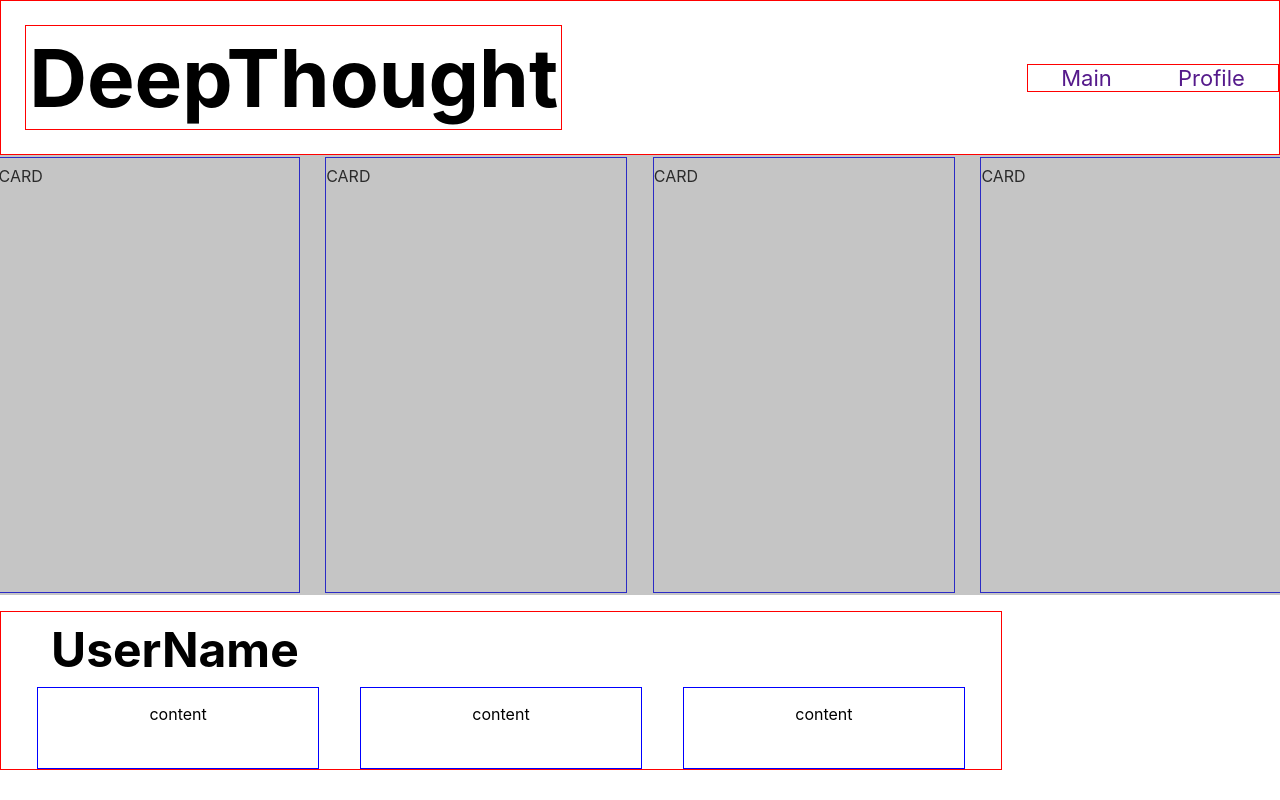
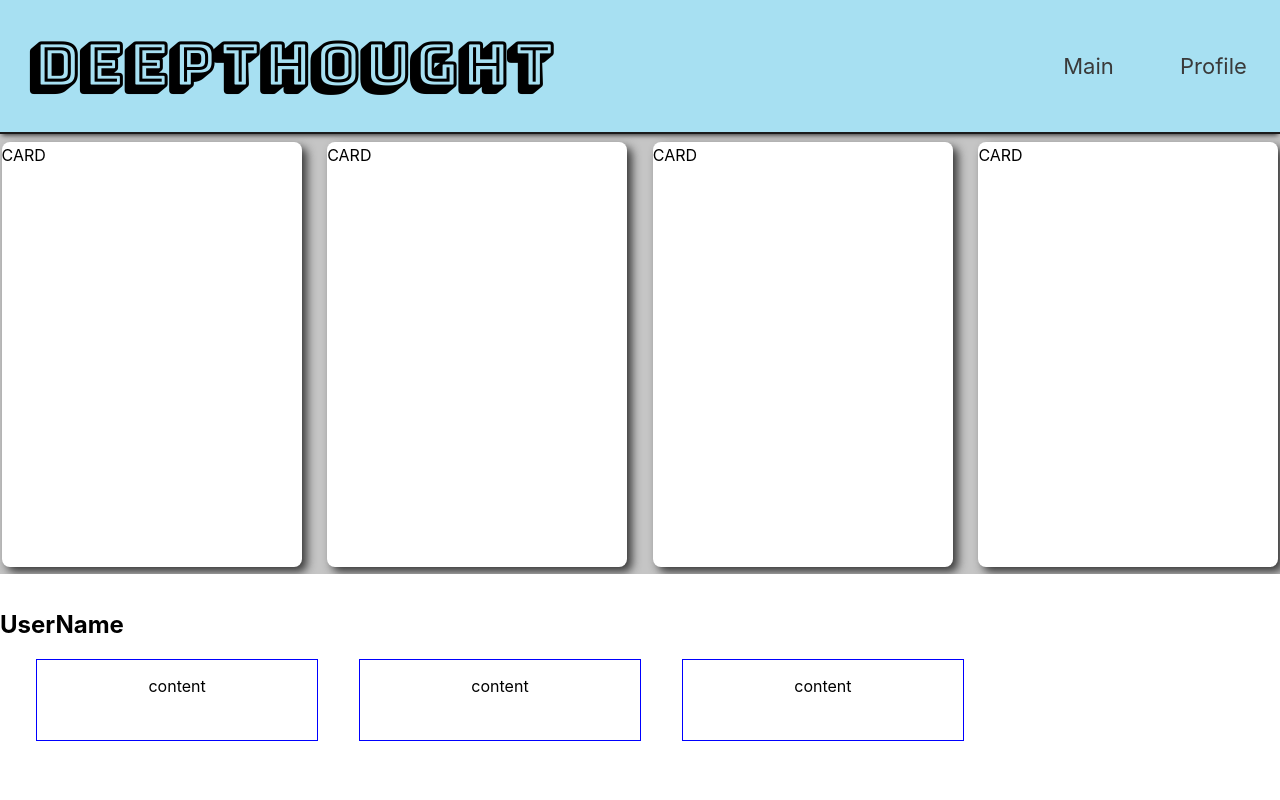
Before and after one commit to KevinKra/DeepThought, a React (Create React App) app: page / in a window 1280 px wide. Built offline with nearby package versions, Linux system fonts and the light colour scheme.

Commit message:
Implement styles layout

```diff
--- a/src/styles/_CardTopic.scss
+++ b/src/styles/_CardTopic.scss
@@ -1,10 +1,13 @@
 .CardTopic {
+  background-color: white;
+  box-shadow: 5px 5px 10px rgb(56, 56, 56);
+  border-radius: 8px;
   margin: 0 1%;
-  border: 1px solid blue;
-  padding: 0.5rem 0;
+  padding: 0.2rem 0;
   height: 95%;
   max-height: 450px;
   min-height: 400px;
   min-width: 300px;
   width: 315px;
+  z-index: 1;
 }
--- a/src/styles/_NavBar.scss
+++ b/src/styles/_NavBar.scss
@@ -1,29 +1,43 @@
 @import "variables";
 
 .navBar {
-  border: 1px solid red;
+  // border: 3px solid red;
   @include flex-row;
+  border-bottom: 2px solid rgb(27, 27, 27);
+  box-shadow: 0px 3px 5px -2px rgb(0, 0, 0);
   justify-content: space-between;
   align-items: center;
+  background-color: $color3;
 }
 
 .mainHeader {
-  border: 1px solid red;
-  font-size: 5rem;
+  @include title-font;
+  @include font-size(3.7);
   padding: 0.2rem;
   margin: 1.5rem;
+}
+
+.btn {
+  border: 1px solid $color1;
+  box-shadow: -2px 2px 0px $color1;
+  border-radius: 5px;
+  padding: 0.5rem 1rem;
+  background-color: $color4;
+  &:hover {
+    background-color: blue;
+  }
 }
 
 .navLinks {
   @include flex-row;
   justify-content: space-around;
-  border: 1px solid red;
   width: 250px;
   font-size: 22px;
 }
 
 .navLinks a {
   text-decoration: none;
+  color: $color-font;
 }
 
 @media only screen and (max-width: 850px) {
@@ -37,6 +51,6 @@
 
 @media only screen and (max-width: 560px) {
   .mainHeader {
-    font-size: 3rem;
+    font-size: 2.4rem;
   }
 }
--- a/src/styles/_UserSection.scss
+++ b/src/styles/_UserSection.scss
@@ -4,11 +4,12 @@
   @include flex-column;
   max-width: 1000px;
   margin-top: 1rem;
-  border: 1px solid red;
+  // border: 1px solid red;
 }
 
-.userSection h2 {
-  font-size: 48px;
+.userGreeting {
+  @include support-font;
+  font-size: 42px;
   margin: 0.5rem;
   margin-left: 5%;
 }
@@ -19,9 +20,6 @@
 }
 
 @media only screen and (max-width: 900px) {
-  .userSection {
-    // align-items: flex-start;
-  }
   .userSection article {
     @include flex-column;
   }
--- a/src/styles/_variables.scss
+++ b/src/styles/_variables.scss
@@ -1,4 +1,21 @@
-$color: blue;
+$color1: rgba(242, 77, 77, 1);
+$color2: rgba(235, 227, 242, 1);
+$color3: rgba(167, 224, 242, 1);
+$color4: rgba(242, 214, 167, 1);
+$color5: rgba(242, 155, 48, 1);
+$color-font: rgb(58, 58, 58);
+
+@mixin font-size($n) {
+  font-size: $n * 1rem;
+}
+
+@mixin title-font {
+  font-family: "Bungee Shade", cursive;
+}
+
+@mixin support-font {
+  font-family: "Fira Sans", sans-serif;
+}
 
 @mixin flex-row {
   display: flex;
@@ -8,7 +25,3 @@ $color: blue;
   display: flex;
   flex-direction: column;
 }
-
-@mixin border {
-  border: 2px solid red;
-}
```
